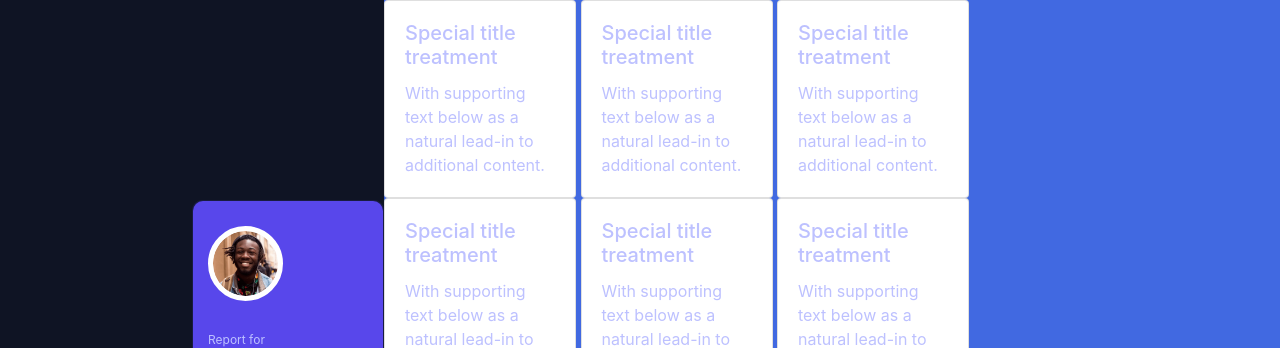
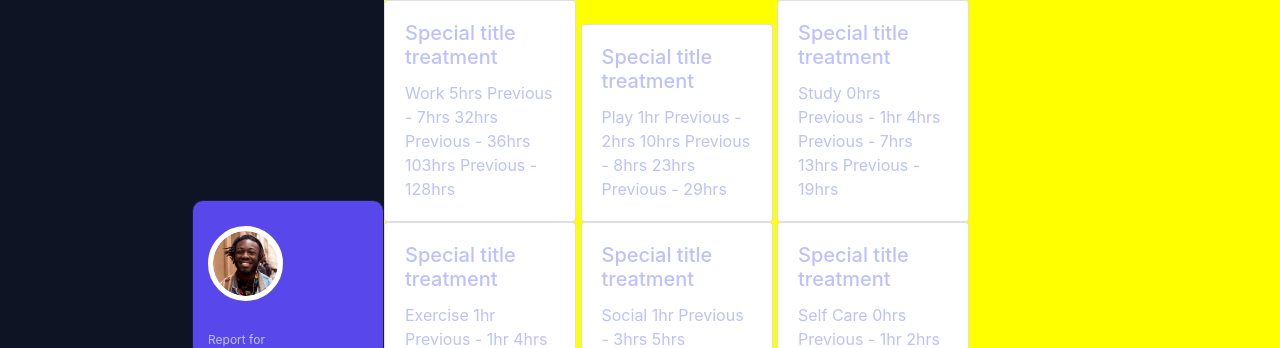
Before and after one commit to rmpcoding/Frontend-Challenge, a plain HTML site: page index.html in a window 1280 px wide. Shown: the top 348 px of the page. Drawn offline with nearby package versions, Linux system fonts and the light colour scheme.

Commit message:
Styling small cards

```diff
--- a/css/style.css
+++ b/css/style.css
@@ -73,3 +73,7 @@ background-color: white;
     font-size: 32px;
     margin-left: 15px;
 }
+
+.row-one{
+    background-color: yellow;
+}
--- a/index.html
+++ b/index.html
@@ -45,21 +45,42 @@
     <div class="card" style="width: 12rem;">
         <div class="card-body">
           <h5 class="card-title">Special title treatment</h5>
-          <p class="card-text">With supporting text below as a natural lead-in to additional content.</p>
+          <p class="card-text">  Work
+            5hrs <!-- daily -->
+            Previous - 7hrs <!-- daily -->
+            32hrs <!-- weekly -->
+            Previous - 36hrs <!-- weekly -->
+            103hrs <!-- monthly -->
+            Previous - 128hrs <!-- monthly --></p>
         </div>
       </div>
 
       <div class="card" style="width: 12rem;">
         <div class="card-body">
           <h5 class="card-title">Special title treatment</h5>
-          <p class="card-text">With supporting text below as a natural lead-in to additional content.</p>
+          <p class="card-text">  Play
+            1hr <!-- daily -->
+            Previous - 2hrs <!-- daily -->
+            10hrs <!-- weekly -->
+            Previous - 8hrs <!-- weekly -->
+            23hrs <!-- monthly -->
+            Previous - 29hrs <!-- monthly -->
+          </p>
         </div>
       </div>
 
       <div class="card" style="width: 12rem;">
         <div class="card-body">
           <h5 class="card-title">Special title treatment</h5>
-          <p class="card-text">With supporting text below as a natural lead-in to additional content.</p>
+          <p class="card-text">
+
+            Study
+            0hrs <!-- daily -->
+            Previous - 1hr <!-- daily -->
+            4hrs <!-- weekly -->
+            Previous - 7hrs <!-- weekly -->
+            13hrs <!-- monthly -->
+            Previous - 19hrs <!-- monthly --></p>
         </div>
       </div>
 </div>
@@ -68,73 +89,44 @@
   <div class="card" style="width: 12rem;">
     <div class="card-body">
       <h5 class="card-title">Special title treatment</h5>
-      <p class="card-text">With supporting text below as a natural lead-in to additional content.</p>
+      <p class="card-text">  Exercise
+        1hr <!-- daily -->
+        Previous - 1hr <!-- daily -->
+        4hrs <!-- weekly -->
+        Previous - 5hrs <!-- weekly -->
+        11hrs <!-- monthly -->
+        Previous - 18hrs <!-- monthly --></p>
     </div>
   </div>
 
   <div class="card" style="width: 12rem;">
     <div class="card-body">
       <h5 class="card-title">Special title treatment</h5>
-      <p class="card-text">With supporting text below as a natural lead-in to additional content.</p>
+      <p class="card-text">
+
+        Social
+        1hr <!-- daily -->
+        Previous - 3hrs <!-- daily -->
+        5hrs <!-- weekly -->
+        Previous - 10hrs <!-- weekly -->
+        21hrs <!-- monthly -->
+        Previous - 23hrs <!-- monthly --></p>
     </div>
   </div>
 
   <div class="card" style="width: 12rem;">
     <div class="card-body">
       <h5 class="card-title">Special title treatment</h5>
-      <p class="card-text">With supporting text below as a natural lead-in to additional content.</p>
+      <p class="card-text">  Self Care
+        0hrs <!-- daily -->
+        Previous - 1hr <!-- daily -->
+        2hrs <!-- weekly -->
+        Previous - 2hrs <!-- weekly -->
+        7hrs <!-- monthly -->
+        Previous - 11hrs monthly</p>
     </div>
   </div>
 </div>
-
-  Work
-  5hrs <!-- daily -->
-  Previous - 7hrs <!-- daily -->
-  32hrs <!-- weekly -->
-  Previous - 36hrs <!-- weekly -->
-  103hrs <!-- monthly -->
-  Previous - 128hrs <!-- monthly -->
-
-  Play
-  1hr <!-- daily -->
-  Previous - 2hrs <!-- daily -->
-  10hrs <!-- weekly -->
-  Previous - 8hrs <!-- weekly -->
-  23hrs <!-- monthly -->
-  Previous - 29hrs <!-- monthly -->
-
-  Study
-  0hrs <!-- daily -->
-  Previous - 1hr <!-- daily -->
-  4hrs <!-- weekly -->
-  Previous - 7hrs <!-- weekly -->
-  13hrs <!-- monthly -->
-  Previous - 19hrs <!-- monthly -->
-
-  Exercise
-  1hr <!-- daily -->
-  Previous - 1hr <!-- daily -->
-  4hrs <!-- weekly -->
-  Previous - 5hrs <!-- weekly -->
-  11hrs <!-- monthly -->
-  Previous - 18hrs <!-- monthly -->
-
-  Social
-  1hr <!-- daily -->
-  Previous - 3hrs <!-- daily -->
-  5hrs <!-- weekly -->
-  Previous - 10hrs <!-- weekly -->
-  21hrs <!-- monthly -->
-  Previous - 23hrs <!-- monthly -->
-
-  Self Care
-  0hrs <!-- daily -->
-  Previous - 1hr <!-- daily -->
-  2hrs <!-- weekly -->
-  Previous - 2hrs <!-- weekly -->
-  7hrs <!-- monthly -->
-  Previous - 11hrs monthly
-
 
   </div>
 
```
